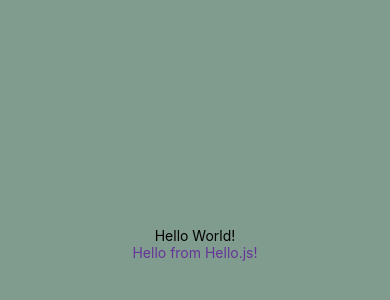
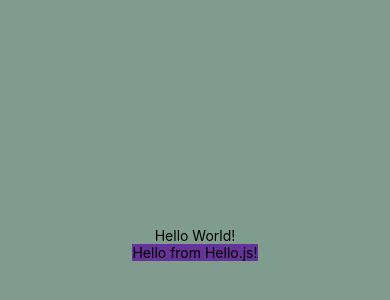
Before and after one commit to rebeccahongsf/react-tipcalc, a React Native app: screen / in a window 390 px wide. Shown: the part 178-478 px from the top of the page. Built offline with nearby package versions, Linux system fonts and the light colour scheme.

Commit message:
Test font sizing

```diff
--- a/Hello.js
+++ b/Hello.js
@@ -11,6 +11,6 @@ export default function Hello() {
 
 const styles = StyleSheet.create({
     hello: {
-        color: 'rebeccapurple',
+        backgroundColor: 'rebeccapurple'
     }
 });
```
